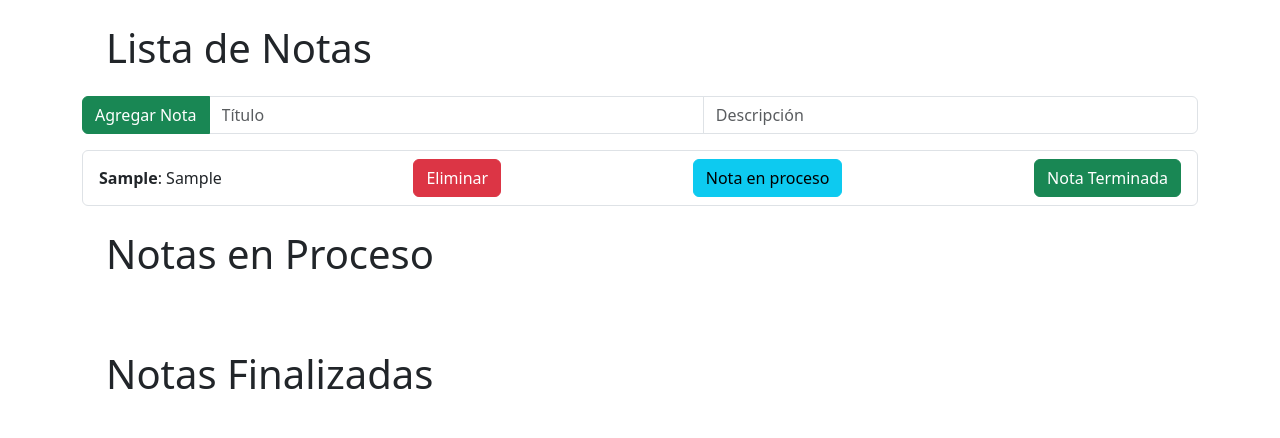
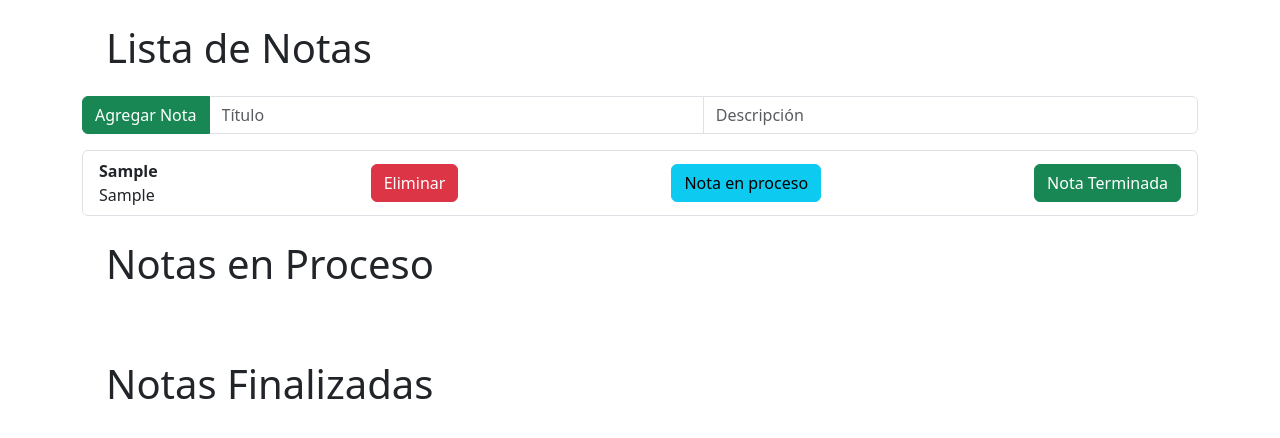
Before and after one commit to nt-neru/PracticoReactGrupo02, a React (Create React App) app: page / in a window 1280 px wide. Both pictures are taken after typing "Sample", "Sample" into the empty fields and a click on the button "Agregar Nota". Shown: the top 438 px of the page. Built offline with nearby package versions, Linux system fonts and the light colour scheme.

Commit message:
la nota ya no sale de la pantalla

```diff
--- a/src/components/Nota.js
+++ b/src/components/Nota.js
@@ -1,12 +1,12 @@
-// Nota.jsx
 import React from "react";
 import { ListGroup, Button } from "react-bootstrap";
 
 export default function Nota({ id, titulo, descripcion, delete: deleteNote, notaProceso, notaTerminada}) {
   return (
-    <ListGroup.Item className="d-flex justify-content-between align-items-center">
+    <ListGroup.Item className="d-flex justify-content-between align-items-center"
+    style={{ maxHeight: "100px", overflow: "auto" }}>
       <div>
-        <strong>{titulo}</strong>: {descripcion}
+        <strong>{titulo}</strong><br></br> {descripcion}
       </div>
       <Button variant="danger" onClick={() => deleteNote(id)}>
         Eliminar
```
